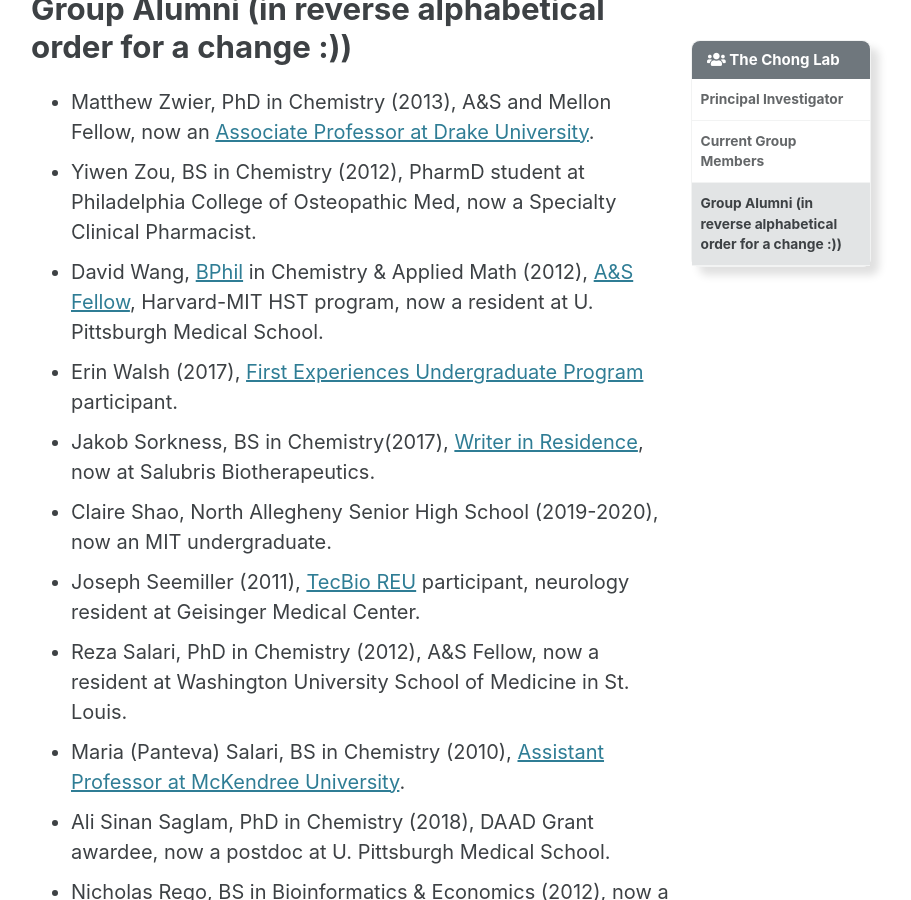
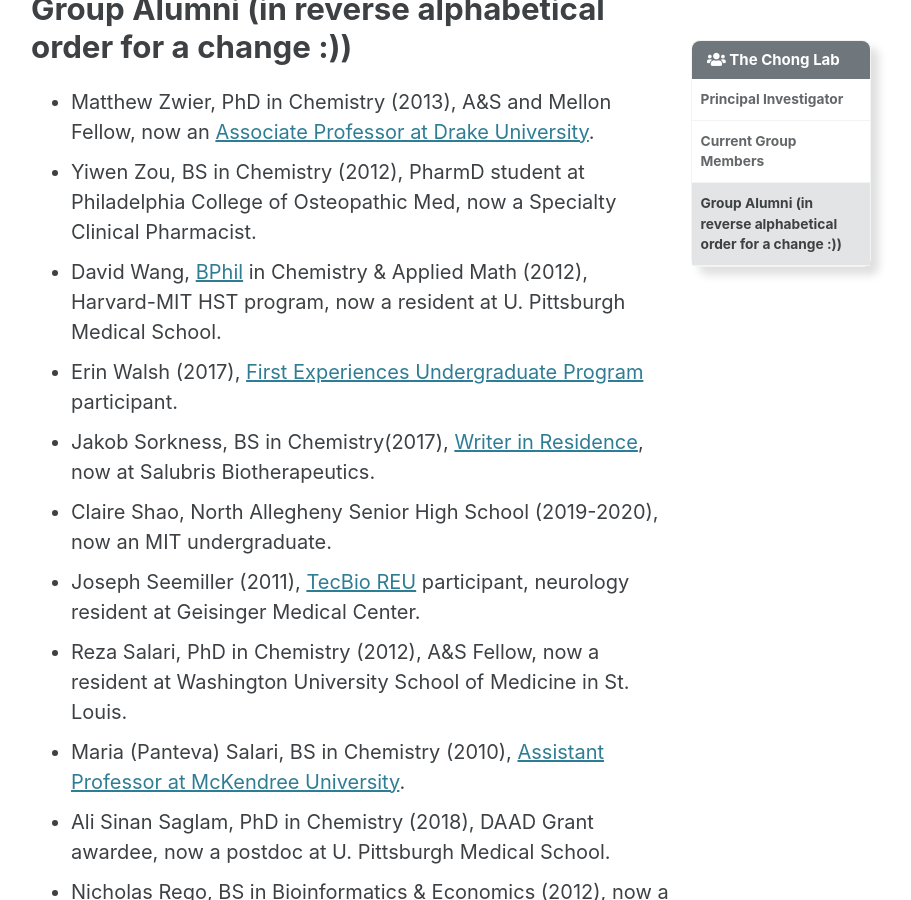
Before and after one commit to darianyang/mm-github-pages-test, a Jekyll site: the page built from _pages/people.md, in a window 1280 px wide and 900 px high, scrolled down 1926 px. Shown: the whole window, without its empty margins (289-1200 px from the left). Built offline with Jekyll 4.4.1, drawn with Linux system fonts in a browser that asks for light colours; cached includes are drawn as plain includes.

Commit message:
Update people.md

```diff
--- a/_pages/people.md
+++ b/_pages/people.md
@@ -85,7 +85,7 @@
 
 * Matthew Zwier, PhD in Chemistry (2013), A&S and Mellon Fellow, now an [Associate Professor at Drake University](https://www.drake.edu/chemistry/facultystaff/drmatthewzwier/).
 * Yiwen Zou, BS in Chemistry (2012), PharmD student at Philadelphia College of Osteopathic Med, now a Specialty Clinical Pharmacist.
-* David Wang, [BPhil](http://www.honorscollege.pitt.edu/bphil-degree) in Chemistry & Applied Math (2012), [A&S Fellow](https://www.asundergrad.pitt.edu/research/awards-and-funding#summer-undergraduate-research-awards), Harvard-MIT HST program, now a resident at U. Pittsburgh Medical School.
+* David Wang, [BPhil](http://www.honorscollege.pitt.edu/bphil-degree) in Chemistry & Applied Math (2012), Harvard-MIT HST program, now a resident at U. Pittsburgh Medical School.
 * Erin Walsh (2017), [First Experiences Undergraduate Program](https://www.asundergrad.pitt.edu/research/first-experiences-research) participant.
 * Jakob Sorkness, BS in Chemistry(2017), [Writer in Residence](https://medium.com/pitt-undergraduate-science-writing), now at Salubris Biotherapeutics.
 * Claire Shao, North Allegheny Senior High School (2019-2020), now an MIT undergraduate.
```
